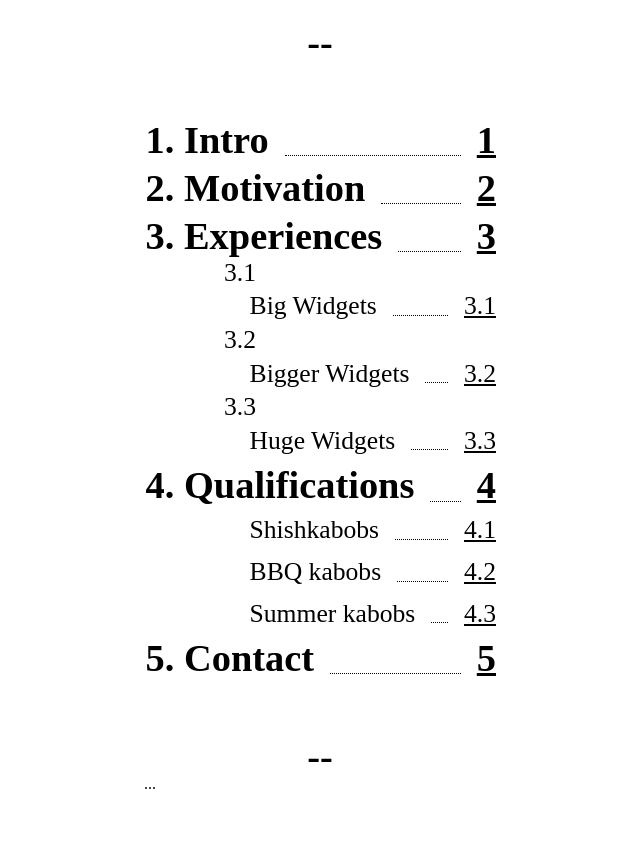
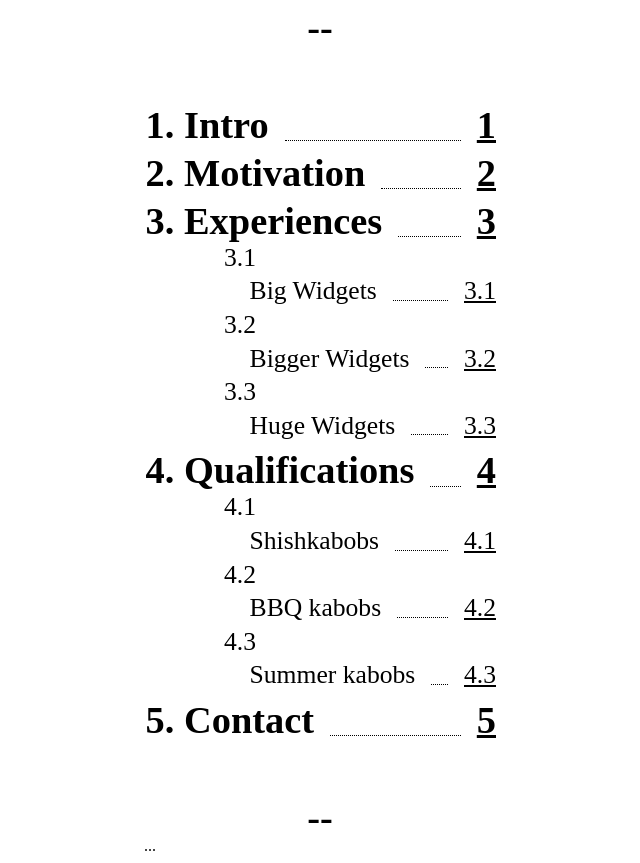
Before and after one commit to Pyroheart/HTML-CSS-perso, a plain HTML site: page SideBar_book/html.html in a window 1280 px wide. Shown: the whole page, without its empty margins (320-960 px from the left). Before the commit the page ends 816 px from the top, so only its background shows below. Drawn offline with Linux system fonts and the light colour scheme; a web font is replaced by a local one.

Commit message:
Add files via upload

```diff
--- a/SideBar_book/css.css
+++ b/SideBar_book/css.css
@@ -82,7 +82,7 @@ Sub menu & items
   counter-increment: item 3;
 }
 
-.fourth > span {
+.fourth > li::before {
   content: counter(item) "." counter(puntoNumber);
   counter-increment: item 4;
 }
```
